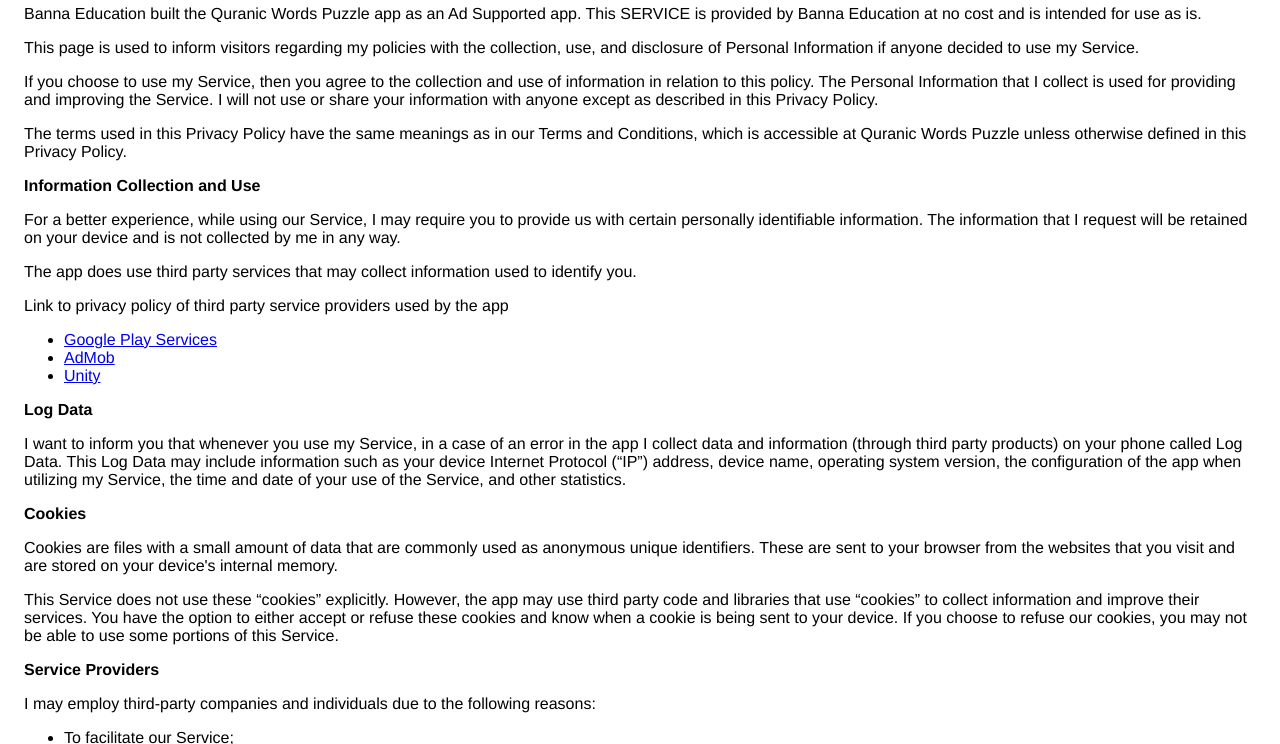
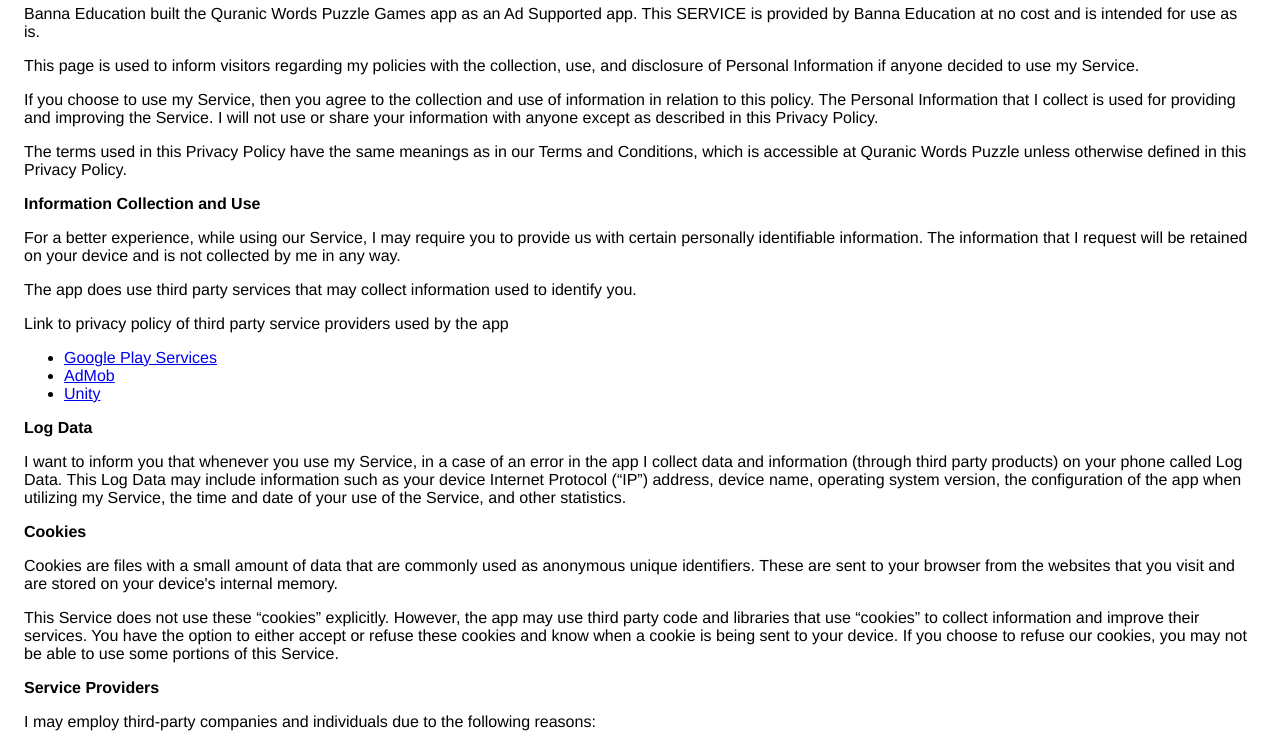
Before and after one commit to tonisutomo/tonisutomo.github.io, a plain HTML site: page index.html in a window 1280 px wide. Shown: the part 87-831 px from the top of the page. Drawn offline with Linux system fonts and the light colour scheme.

Commit message:
update app's name

```diff
--- a/index.html
+++ b/index.html
@@ -8,7 +8,7 @@
     </head>
     <body>
     <h2>Privacy Policy</h2> <p>
-                    Banna Education built the Quranic Words Puzzle app as
+                    Banna Education built the Quranic Words Puzzle Games app as
                     an Ad Supported app. This SERVICE is provided by
                     Banna Education at no cost and is intended for
                     use as is.
```
